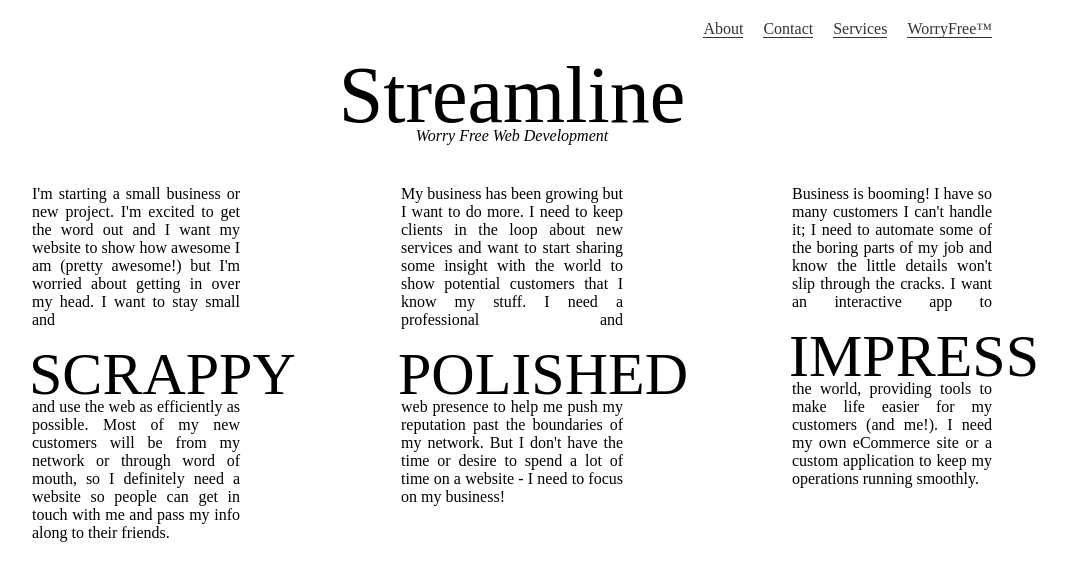
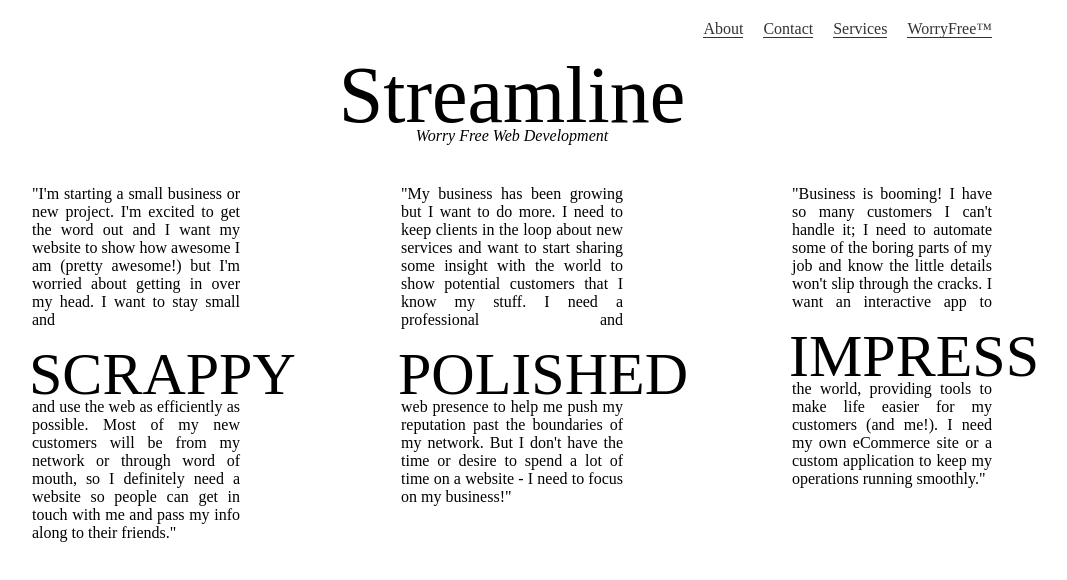
Before and after one commit to blaimue/Streamline, a plain HTML site: page index.html in a window 1280 px wide. Shown: the whole page, without its empty margins (128-1195 px from the left). Drawn offline with Linux system fonts and the light colour scheme.

Commit message:
quote marks

```diff
--- a/index.html
+++ b/index.html
@@ -28,15 +28,15 @@
 </div>
 
 <div class="toplevel" id="high">
-    Business is booming! I have so many customers I can't handle it; I need to automate some of the boring parts of my job and know the little details won't slip through the cracks. I want an interactive app to <span>IMPRESS</span><br /> the world, providing tools to make life easier for my customers (and me!). I need my own eCommerce site or a custom application to keep my operations running smoothly.
+    "Business is booming! I have so many customers I can't handle it; I need to automate some of the boring parts of my job and know the little details won't slip through the cracks. I want an interactive app to <span>IMPRESS</span><br /> the world, providing tools to make life easier for my customers (and me!). I need my own eCommerce site or a custom application to keep my operations running smoothly."
 </div>
 
 <div class="toplevel" id="low">
-    I'm starting a small business or new project. I'm excited to get the word out and I want my website to show how awesome I am (pretty awesome!) but I'm worried about getting in over my head. I want to stay small and <span>SCRAPPY</span><br /> and use the web as efficiently as possible. Most of my new customers will be from my network or through word of mouth, so I definitely need a website so people can get in touch with me and pass my info along to their friends.
+    "I'm starting a small business or new project. I'm excited to get the word out and I want my website to show how awesome I am (pretty awesome!) but I'm worried about getting in over my head. I want to stay small and <span>SCRAPPY</span><br /> and use the web as efficiently as possible. Most of my new customers will be from my network or through word of mouth, so I definitely need a website so people can get in touch with me and pass my info along to their friends."
 </div>
 
 <div class="toplevel" id="mid">
-    My business has been growing but I want to do more. I need to keep clients in the loop about new services and want to start sharing some insight with the world to show potential customers that I know my stuff. I need a professional and <span>POLISHED</span><br /> web presence to help me push my reputation past the boundaries of my network. But I don't have the time or desire to spend a lot of time on a website - I need to focus on my business!
+    "My business has been growing but I want to do more. I need to keep clients in the loop about new services and want to start sharing some insight with the world to show potential customers that I know my stuff. I need a professional and <span>POLISHED</span><br /> web presence to help me push my reputation past the boundaries of my network. But I don't have the time or desire to spend a lot of time on a website - I need to focus on my business!"
 </div>
 
 </div>
```
